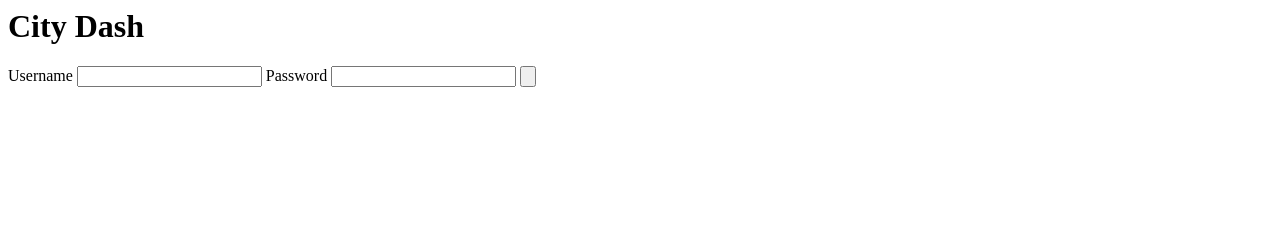
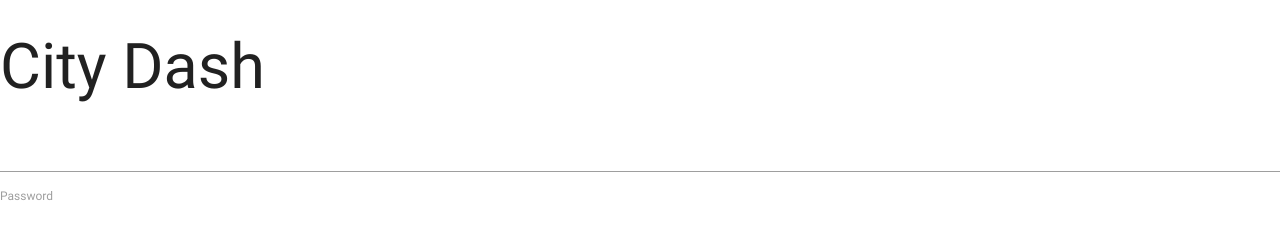
Before and after one commit to challyed/Login-Page, a plain HTML site: page index.html in a window 1280 px wide. Drawn offline with nearby package versions, Linux system fonts and the light colour scheme.

Commit message:
a whole lot of

```diff
--- a/index.html
+++ b/index.html
@@ -1,13 +1,18 @@
 <html>
 	<head>
 		<title> Citydash Login Page </title>
+		<!--Import materialize.css-->
+      <link type="text/css" rel="stylesheet" href="css/materialize.min.css"  media="screen,projection"/>
+
+      <!--Let browser know website is optimized for mobile-->
+      <meta name="viewport" content="width=device-width, initial-scale=1.0"/>
 	</head>
 	<body>
+	<!--Import jQuery before materialize.js-->
+      <script type="text/javascript" src="https://code.jquery.com/jquery-2.1.1.min.js"></script>
+      <script type="text/javascript" src="js/materialize.min.js"></script>
 	<h1> City Dash </h1>
-	<form name = "login">
-	Username <input type ="text" name="userid" />
-	Password <input type ="password" name="pswrd" />
-	<input type = "button" onlick = "check(this.form"
-	</form>
-	</body>
+	 <input id="password" type="password" class="validate">
+          <label for="password">Password</label>
+</body>
 </html>
```
